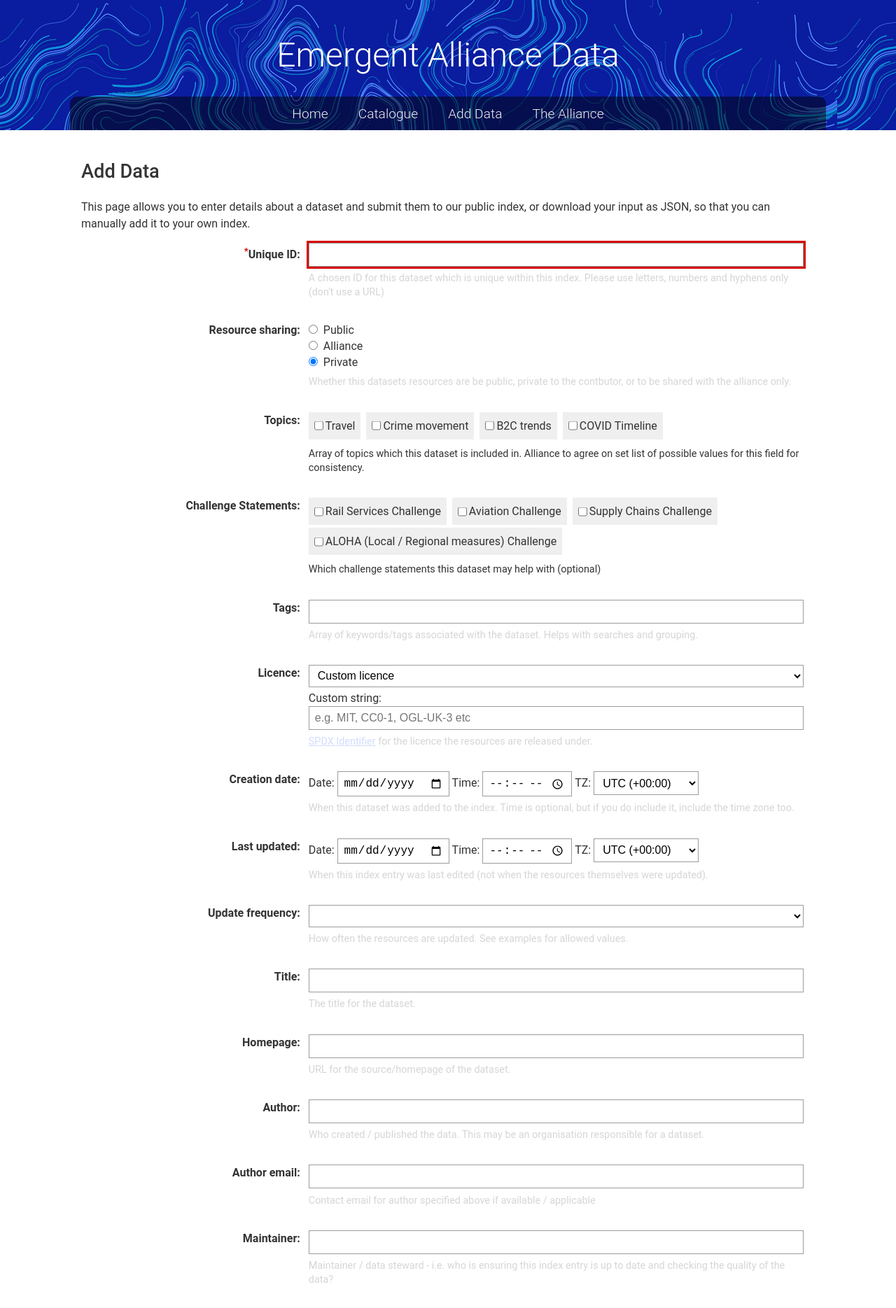
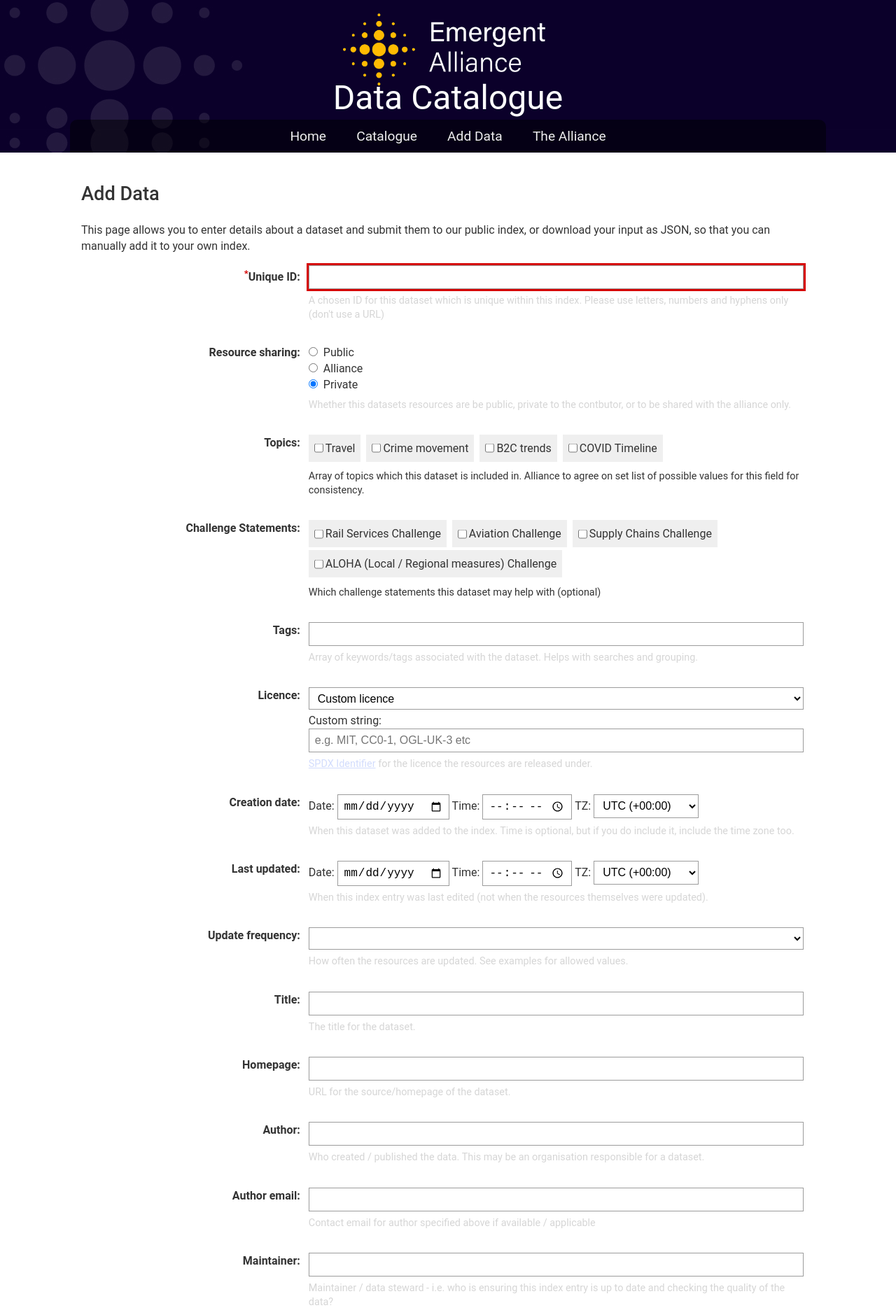
Before and after one commit to patricklake2/emer2gent-datahub, a Jekyll site: the page built from add/index.html, in a window 1280 px wide. Shown: the top 1869 px of the page at 70% size. Built offline with Jekyll 4.4.1, drawn with Linux system fonts in a browser that asks for light colours.

Commit message:
update header styling

```diff
--- a/_includes/header.html
+++ b/_includes/header.html
@@ -4,8 +4,9 @@
 </label>
 <header class="emergent-header">
   <div class="glory">
-    <div class="holder">
-      <h1>Emergent Alliance Data</h1>
+    <div class="flex holder">
+      <img src="/assets/img/logo.png" width="300px">
+      <h1>Data Catalogue</h1>
     </div>
   </div>
   <div class="holder opacity">
--- a/assets/css/add.css
+++ b/assets/css/add.css
@@ -13,8 +13,33 @@ html, body, div, span, applet, object, iframe, h1, h2, h3, h4, h5, h6, p, blockq
  /* End of reset */
 
 
- /* .emergent-header { background: #10069f; } */
- .emergent-header { background-image: url('/assets/img/emergent-bg-small.png'); font-weight: 300;}
+ .emergent-header {
+  /* background-image: url('/assets/img/emergent-bg-small.png'); */
+  background-image: url('/assets/img/header.jpg');
+  min-height: 186px !important;
+}
+@media only screen and (max-width: 580px) {
+  .emergent-header {
+    background-color: #0b002a;
+    background-image: url('/assets/img/small-header.jpg');
+    background-position: center;
+    background-repeat: no-repeat;
+  }
+}
+.emergent-header .flex {
+  display: flex;
+  align-items: center;
+  align-content: center;
+  justify-content: center;
+  gap: 1em;
+  margin-bottom: 1em;
+  flex-wrap: wrap;
+}
+.emergent-header .flex > * {
+  padding: 0;
+  margin: 0;
+}
+
  .emergent-header h1 { padding:1em; font-size: 3rem; color: white; }
  .opacity { background-color:rgba(0,0,0,.5); border-top-left-radius:10px; border-top-right-radius:10px; }
  .emergent, .emergent.button { background-color: #0a1b9f; color: white; }
```
Also changed, not shown: assets/css/style.css (+25 -1 lines), assets/img/header.jpg (added), assets/img/logo.png (added), assets/img/small-header.jpg (added).
